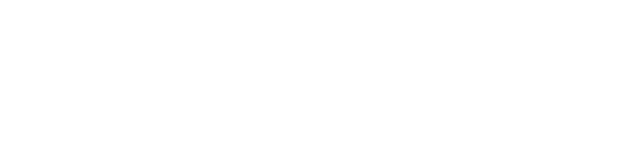
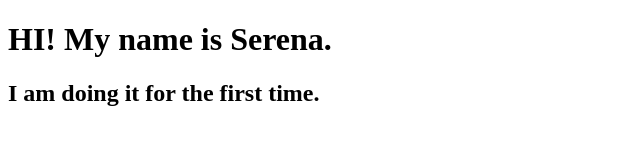
Before and after one commit to SERENADHANKHAR/Mysite, a plain HTML site: page index.html in a window 1280 px wide. Shown: the whole page, without its empty margins (0-640 px from the left). Drawn offline with Linux system fonts and the light colour scheme.

Commit message:
added intro

```diff
--- a/index.html
+++ b/index.html
@@ -3,9 +3,10 @@
 <head>
     <meta charset="UTF-8">
     <meta name="viewport" content="width=device-width, initial-scale=1.0">
-    <title>Serena</title>
+    <title>Mysite</title>
 </head>
 <body>
-
+    <h1>HI! My name is Serena.</h1>
+    <h2>I am doing it for the first time.</h2>
 </body>
 </html>
```
